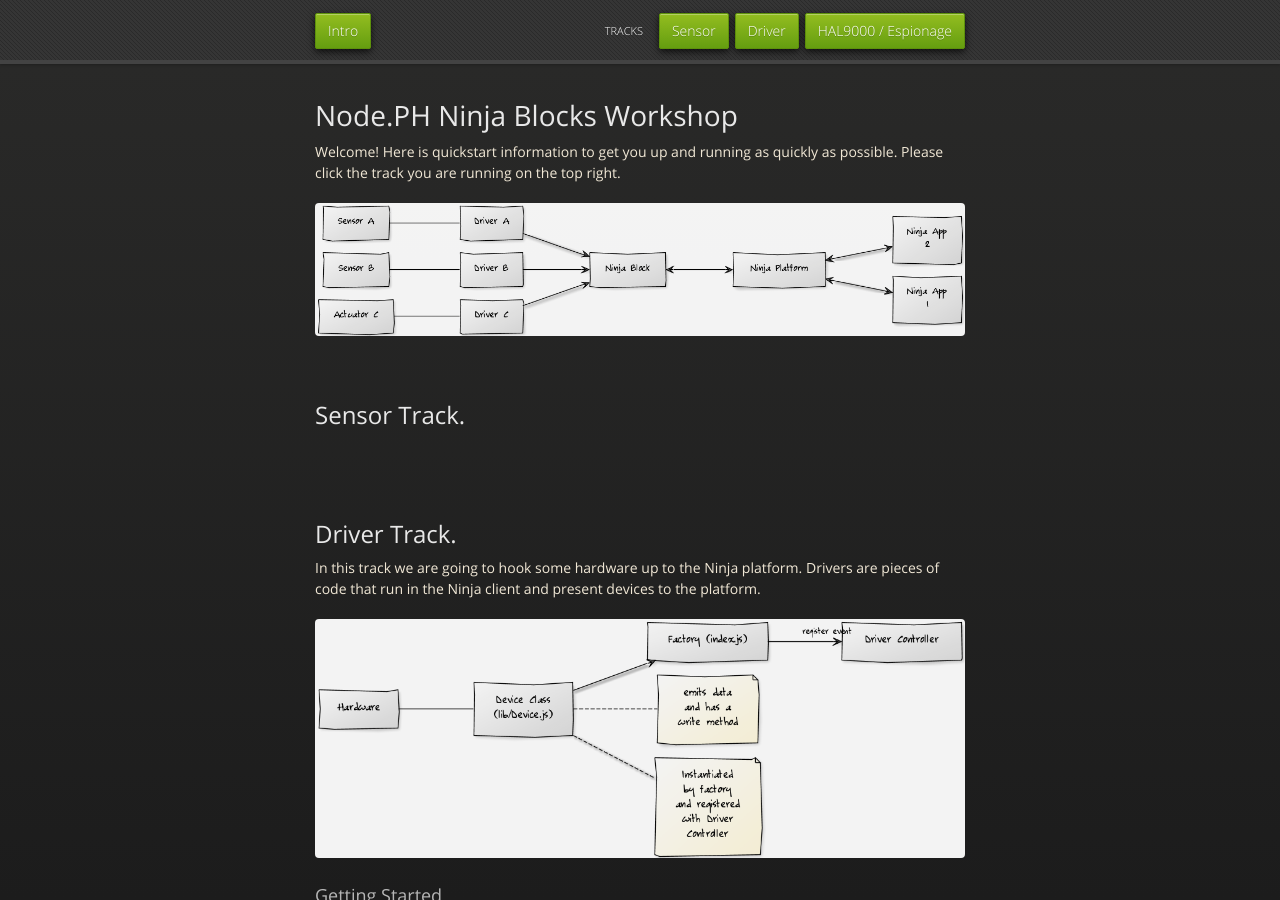
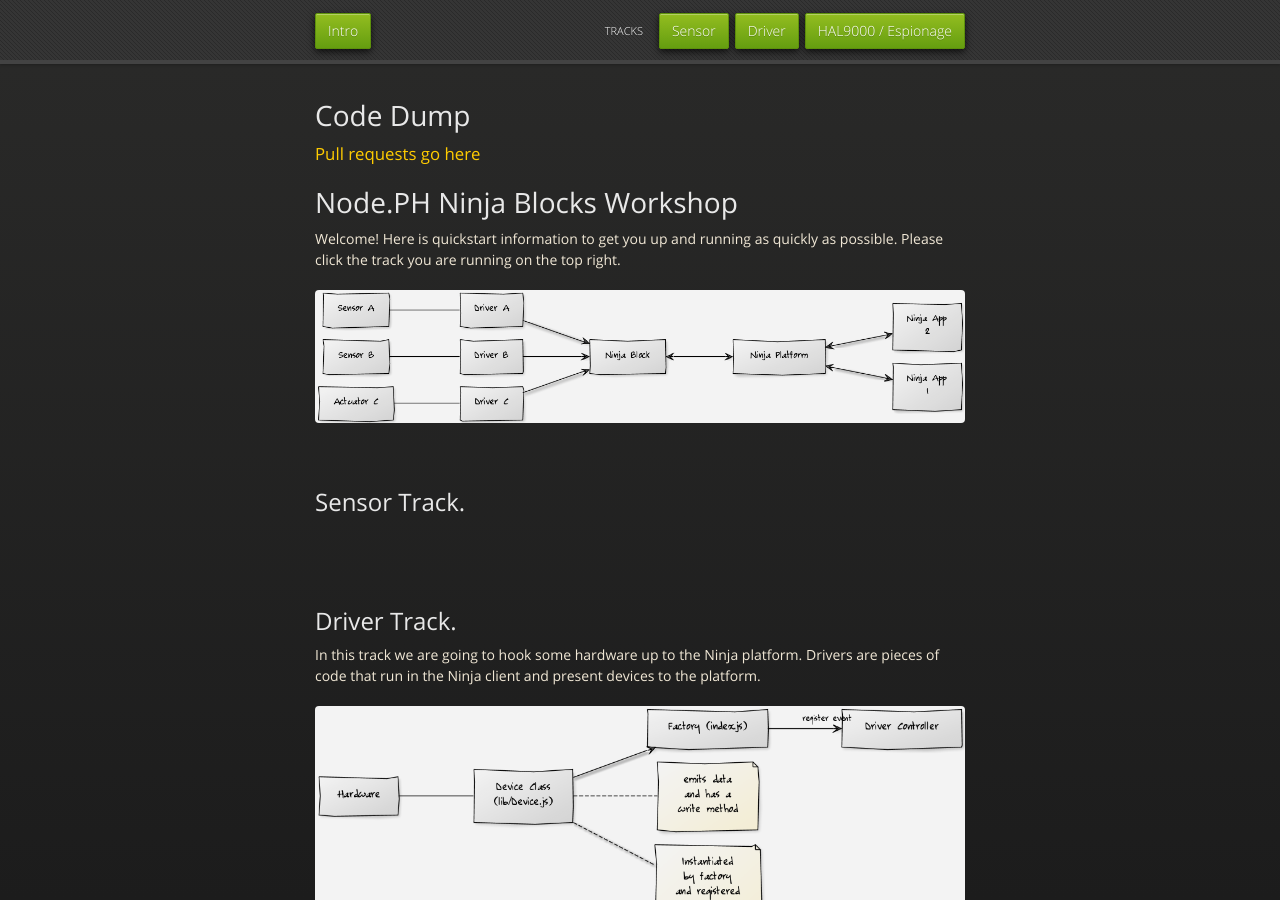
Before and after one commit to thatguydan/nodeph-doc, a Jekyll site: the page built from index.html, in a window 1280 px wide and 900 px high. Built offline with Jekyll 4.4.1, drawn with Linux system fonts in a browser that asks for light colours; nearby versions of some CDN libraries.

Commit message:
Add code dump link

```diff
--- a/_includes/intro.html
+++ b/_includes/intro.html
@@ -1,3 +1,6 @@
+<h1>Code Dump</h1>
+<big><a href="https://github.com/thatguydan/nodeph-doc">Pull requests go here</a></big>
+<br /><br />
 <h1>Node.PH Ninja Blocks Workshop</h1>
 <p>Welcome! Here is quickstart information to get you up and running as quickly as possible. Please click the track you are running on the top right.</p>
 
```
Also changed, not shown: 1 other file.
